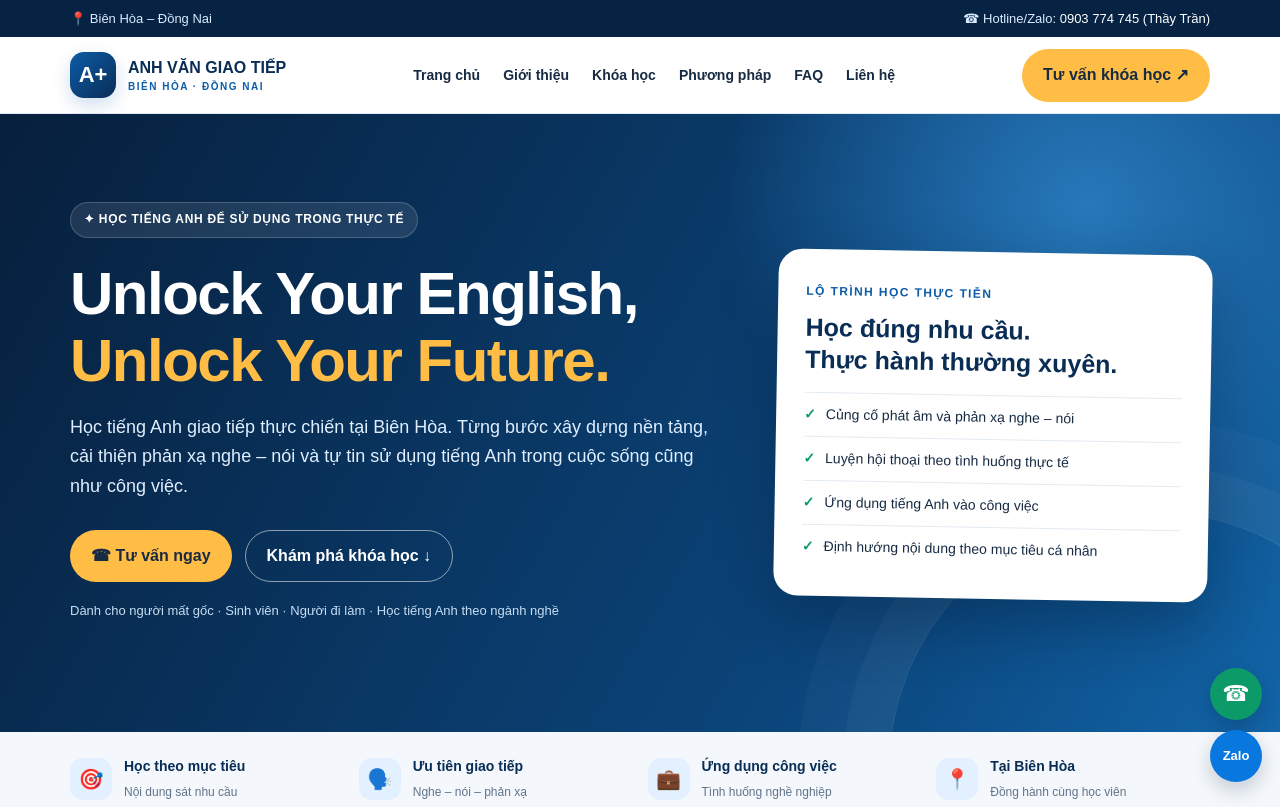
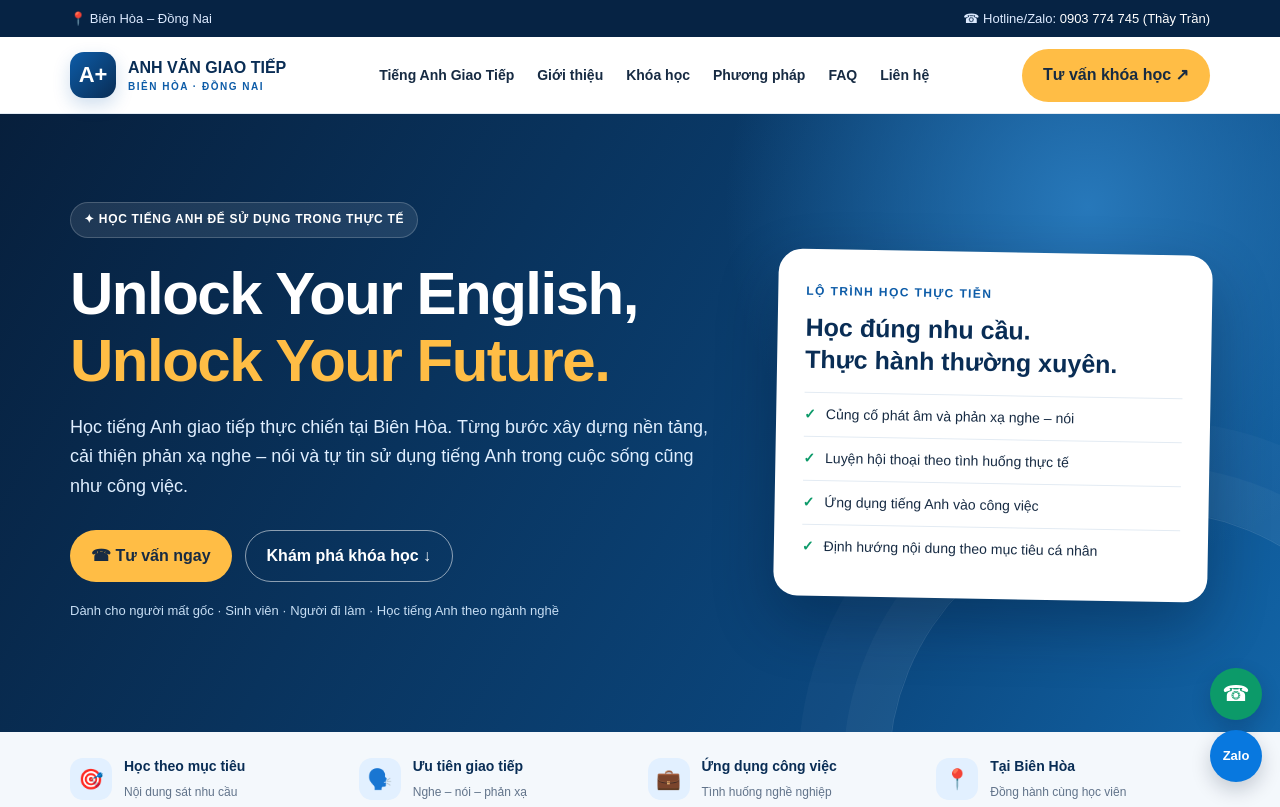
Before and after one commit to anhvangiaotiep/anhvangiaotiepbienhoa, a plain HTML site: page index.html in a window 1280 px wide. Shown: the top 807 px of the page. Drawn offline with Linux system fonts and the light colour scheme.

Commit message:
index.html

```diff
--- a/index.html
+++ b/index.html
@@ -92,17 +92,17 @@
   <div class="topbar"><div class="container"><span>📍 Biên Hòa – Đồng Nai</span><span>☎ Hotline/Zalo: <a href="tel:0903774745">0903 774 745 (Thầy Trần)</a></span></div></div>
   <header>
     <div class="container nav">
-      <a class="brand" href="#home" aria-label="Trang chủ Trung tâm Anh Văn Giao Tiếp Biên Hòa"><span class="brand-mark">A+</span><span>ANH VĂN GIAO TIẾP<small>BIÊN HÒA · ĐỒNG NAI</small></span></a>
+      <a class="brand" href="Tiếng Anh Giao Tiếp" aria-label="Trang chủ Trung tâm Anh Văn Giao Tiếp Biên Hòa"><span class="brand-mark">A+</span><span>ANH VĂN GIAO TIẾP<small>BIÊN HÒA · ĐỒNG NAI</small></span></a>
       <button class="menu-toggle" id="menuToggle" aria-label="Mở menu" aria-expanded="false">☰</button>
       <nav class="navlinks" id="navLinks" aria-label="Điều hướng chính">
-        <a href="#home">Trang chủ</a><a href="#about">Giới thiệu</a><a href="#courses">Khóa học</a><a href="#method">Phương pháp</a><a href="#faq">FAQ</a><a href="#contact">Liên hệ</a>
+        <a href="Tiếng Anh Giao Tiếp">Tiếng Anh Giao Tiếp</a><a href="#about">Giới thiệu</a><a href="#courses">Khóa học</a><a href="#method">Phương pháp</a><a href="#faq">FAQ</a><a href="#contact">Liên hệ</a>
       </nav>
       <a class="nav-cta" href="tel:0903774745">Tư vấn khóa học ↗</a>
     </div>
   </header>
 
   <main id="main-content">
-    <section class="hero" id="home">
+    <section class="hero" id="Tiếng Anh Giao Tiếp">
       <div class="container hero-grid">
         <div>
           <span class="eyebrow">✦ HỌC TIẾNG ANH ĐỂ SỬ DỤNG TRONG THỰC TẾ</span>
```
